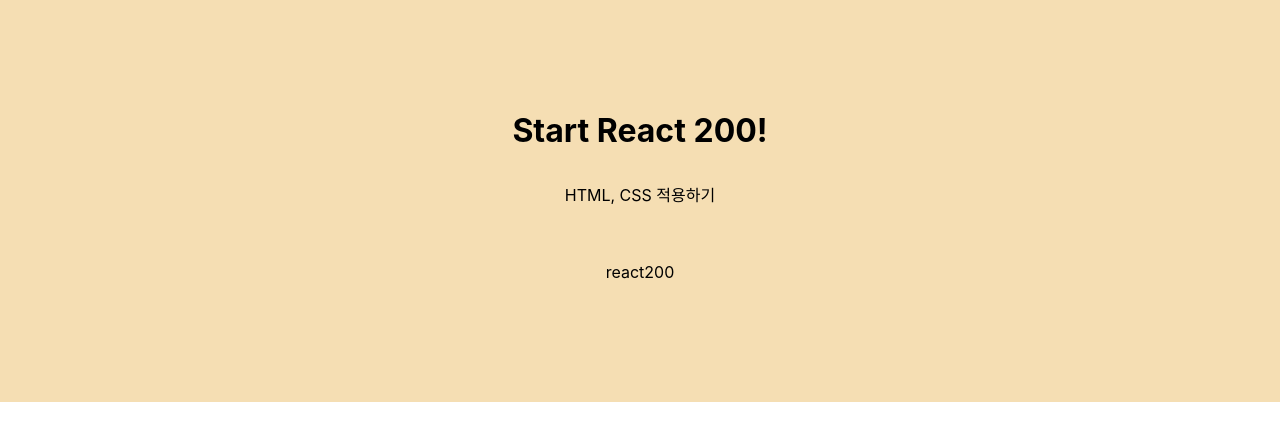
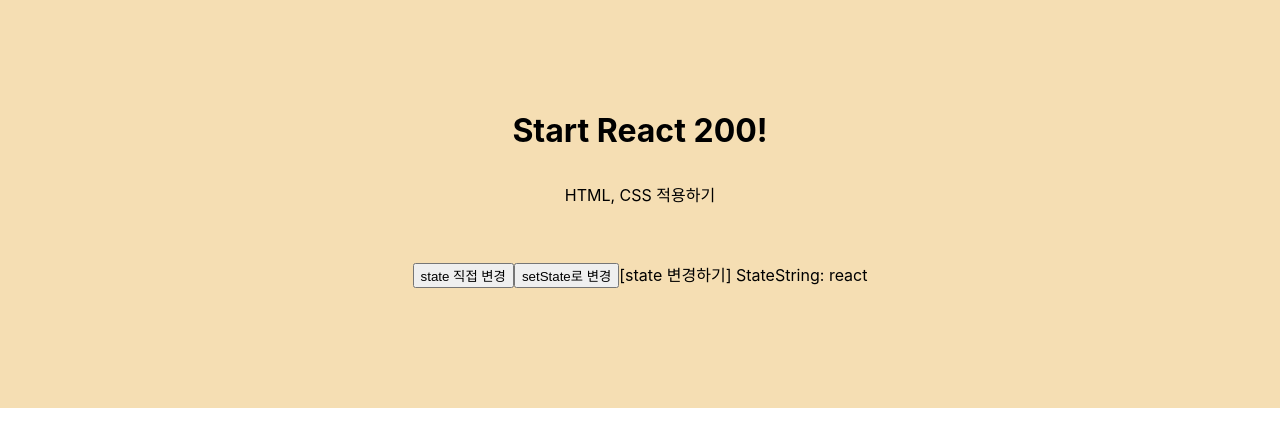
Before and after one commit to dev-chloe/hangout-react200, a React (Create React App) app: page / in a window 1280 px wide. Shown: the top 446 px of the page. Built offline with nearby package versions, Linux system fonts and the light colour scheme.

Commit message:
react200 초급025

```diff
--- a/src/App.js
+++ b/src/App.js
@@ -1,13 +1,13 @@
 import React from 'react';
 import './App.css';
-import ReactState from './R024_ReactState';
+import SetState from './R025_SetState';
 
 function App() {
   return (
     <div>
       <h1>Start React 200!</h1>
       <p>HTML, CSS 적용하기</p>
-      <ReactState reactString={"react"} />
+      <SetState />
     </div>
   );
 }
--- /dev/null
+++ b/src/R025_SetState.js
@@ -0,0 +1,27 @@
+import React, { Component } from 'react';
+
+class R025_SetState extends Component {
+  constructor(props) {
+    super(props);
+    this.state = {
+      StateString: 'react',
+    }
+  }
+
+  StateChange = (flag) => {
+    if(flag == 'direct') this.state.StateString = '리액트';
+    if(flag == 'setstate') this.setState({StateString : '리액트'});
+  }
+
+  render () {
+    return (
+      <div>
+        <button onClick={(e) => this.StateChange('direct', e)}>state 직접 변경</button>
+        <button onClick={(e) => this.StateChange('setstate', e)}>setState로 변경</button>
+        [state 변경하기] StateString: {this.state.StateString}
+      </div>
+    )
+  }
+}
+
+export default R025_SetState;
```
